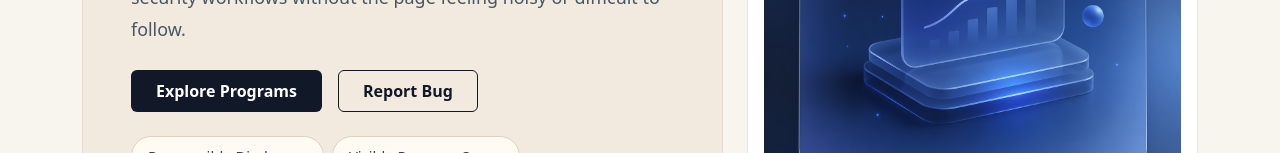
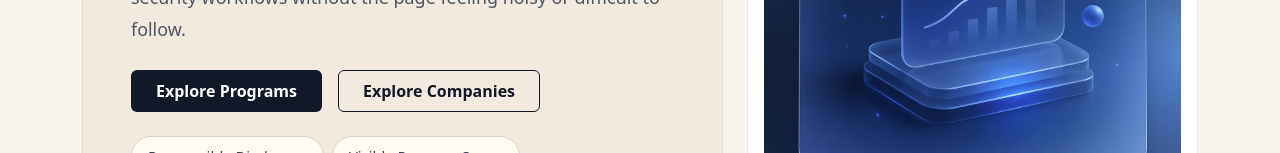
Before and after one commit to bgbtplatform/Bug-Bounty-Platform, a React (Vite) app in the folder frontend/: page / in a window 1280 px wide. Shown: the part 647-800 px from the top of the page. Built offline with nearby package versions, Linux system fonts and the light colour scheme; no server answers.

Commit message:
fix-broken buttons fixed

```diff
--- a/frontend/src/Router.jsx
+++ b/frontend/src/Router.jsx
@@ -21,7 +21,6 @@ import ReportDetails from "./pages/ReportDetails";
 import EditReport from "./pages/EditReport";
 import ProgramReports from "./pages/ProgramReports";
 import CompanyReportView from "./pages/CompanyReportView";
-
 
 const Router = createBrowserRouter([
     {
--- a/frontend/src/pages/Home.jsx
+++ b/frontend/src/pages/Home.jsx
@@ -14,8 +14,11 @@ export default function HomePage() {
     "Clear Reward Structure",
   ];
 
-  const featuredPrograms = ["Google", "Meta", "Stripe"];
-
+  const featuredPrograms = [
+    { name: "Google", id: "69edfa9d697d61d873242d0c" },
+    { name: "Meta", id: "69edfbfb697d61d873242d0f" },
+    { name: "Stripe", id: "69edf67a5825484a0f4b14df" }
+  ];
   return (
     <div className="min-vh-100" style={{ background: "#f8f5ef" }}>
       <section className="container py-5">
@@ -81,7 +84,7 @@ export default function HomePage() {
                   Explore Programs
                 </Link>
                 <Link
-                  to="/report"
+                  to="/company"
                   className="btn px-4 py-2"
                   style={{
                     border: "1px solid #111827",
@@ -89,7 +92,7 @@ export default function HomePage() {
                     fontWeight: "600",
                   }}
                 >
-                  Report Bug
+                  Explore Companies
                 </Link>
               </div>
 
@@ -240,7 +243,10 @@ export default function HomePage() {
               >
                 FEATURED PROGRAMS
               </small>
-              <h2 className="fw-bold mb-0" style={{ ...headingFont, fontSize: "clamp(2rem, 4vw, 3.3rem)" }}>
+              <h2
+                className="fw-bold mb-0"
+                style={{ ...headingFont, fontSize: "clamp(2rem, 4vw, 3.3rem)" }}
+              >
                 A sharper look at the programs researchers notice first.
               </h2>
             </div>
@@ -269,8 +275,9 @@ export default function HomePage() {
                       <small className="text-uppercase text-muted d-block mb-2">
                         Featured Program
                       </small>
-                      <h4 className="fw-bold mb-0">{item}</h4>
+                      <h4 className="fw-bold mb-0">{item.name}</h4>
                     </div>
+
                     <span
                       className="px-3 py-2 rounded-pill"
                       style={{
@@ -286,11 +293,11 @@ export default function HomePage() {
 
                   <p className="text-muted mb-4" style={{ lineHeight: "1.8" }}>
                     Review rewards, compare program expectations, and explore
-                    the type of bounty opportunities available in {item}.
+                    the type of bounty opportunities available in {item.name}.
                   </p>
 
                   <Link
-                    to={`/programs/${item.toLowerCase()}`}
+                    to={`/company/${item.id}`}
                     className="btn btn-sm"
                     style={{
                       background: "#111827",
```
Also changed, not shown: 1 other file (tests, documents, lock files or other folders).
